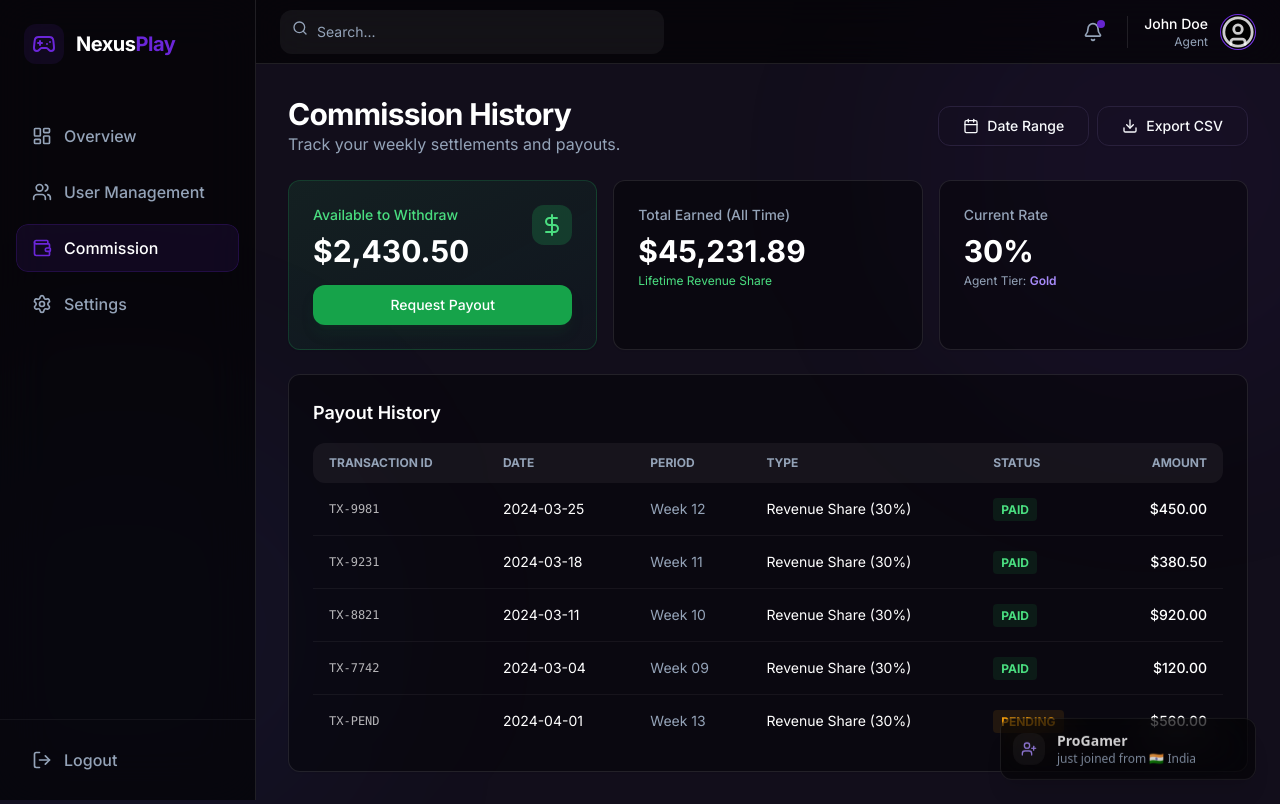
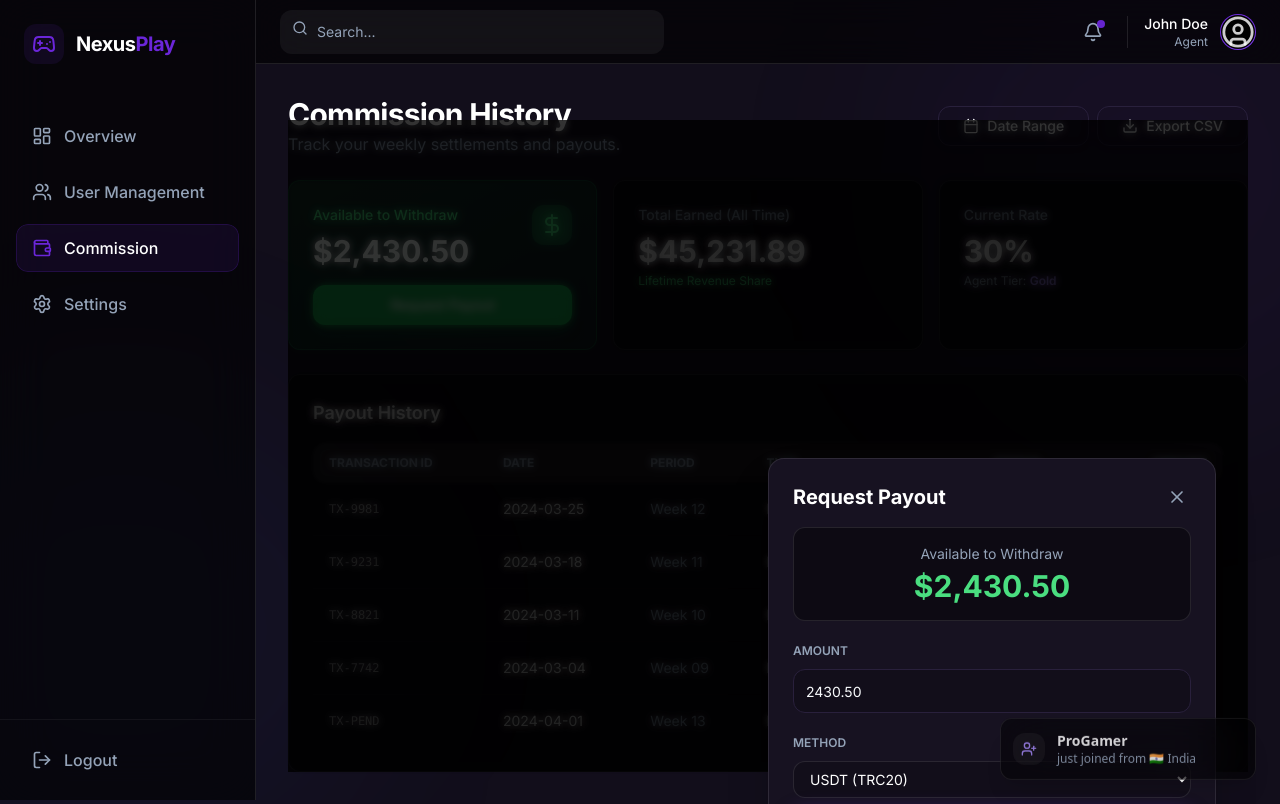
Before and after one commit to Karamkottish/GamingFullstack, a Next.js app in the folder frontend/: page /dashboard/agent/commission in a window 1280 px wide. Both pictures are taken after a click on the button "Request Payout". Built offline with nearby package versions, Linux system fonts and the light colour scheme.

Commit message:
added final tochues

```diff
--- a/frontend/src/app/dashboard/agent/commission/page.tsx
+++ b/frontend/src/app/dashboard/agent/commission/page.tsx
@@ -1,7 +1,11 @@
 "use client"
+import { useState } from "react"
 import { Download, Calendar, DollarSign, Filter } from "lucide-react"
 import { Button } from "@/components/ui/Button"
 import { Card } from "@/components/ui/Card"
+import { Modal } from "@/components/ui/Modal"
+import { Input } from "@/components/ui/Input"
+import { toast } from "sonner"
 
 // Dummy Commission Data
 const COMMISSION_HISTORY = [
@@ -13,6 +17,18 @@ const COMMISSION_HISTORY = [
 ]
 
 export default function AgentCommissionPage() {
+    const [isPayoutOpen, setIsPayoutOpen] = useState(false)
+    const [isLoading, setIsLoading] = useState(false)
+
+    const handleRequestPayout = () => {
+        setIsLoading(true)
+        setTimeout(() => {
+            setIsLoading(false)
+            setIsPayoutOpen(false)
+            toast.success("Payout request submitted!")
+        }, 1500)
+    }
+
     return (
         <div className="space-y-6">
             <div className="flex items-center justify-between">
@@ -32,6 +48,30 @@ export default function AgentCommissionPage() {
                 </div>
             </div>
 
+            {/* Payout Modal */}
+            <Modal isOpen={isPayoutOpen} onClose={() => setIsPayoutOpen(false)} title="Request Payout">
+                <div className="space-y-4">
+                    <div className="p-4 rounded-xl bg-black/40 border border-white/10 text-center">
+                        <p className="text-sm text-muted-foreground mb-1">Available to Withdraw</p>
+                        <h2 className="text-3xl font-bold text-green-400">$2,430.50</h2>
+                    </div>
+                    <div className="space-y-2">
+                        <label className="text-xs font-semibold text-muted-foreground uppercase">Amount</label>
+                        <Input defaultValue="2430.50" className="bg-black/20" />
+                    </div>
+                    <div className="space-y-2">
+                        <label className="text-xs font-semibold text-muted-foreground uppercase">Method</label>
+                        <select className="w-full bg-black/20 border border-white/10 rounded-lg px-3 py-2 text-sm text-white focus:outline-none focus:border-primary/50">
+                            <option>USDT (TRC20)</option>
+                            <option>Bank Transfer</option>
+                        </select>
+                    </div>
+                    <Button variant="glow" onClick={handleRequestPayout} isLoading={isLoading} className="w-full">
+                        Confirm Request
+                    </Button>
+                </div>
+            </Modal>
+
             {/* Summary Cards */}
             <div className="grid grid-cols-1 md:grid-cols-3 gap-4">
                 <Card className="p-6 bg-gradient-to-br from-green-500/10 to-emerald-600/5 border-green-500/20">
@@ -44,7 +84,10 @@ export default function AgentCommissionPage() {
                             <DollarSign className="h-6 w-6" />
                         </div>
                     </div>
-                    <Button className="w-full mt-4 bg-green-600 hover:bg-green-700 text-white border-none shadow-lg shadow-green-900/20">
+                    <Button
+                        onClick={() => setIsPayoutOpen(true)}
+                        className="w-full mt-4 bg-green-600 hover:bg-green-700 text-white border-none shadow-lg shadow-green-900/20"
+                    >
                         Request Payout
                     </Button>
                 </Card>
--- a/frontend/src/app/dashboard/agent/users/page.tsx
+++ b/frontend/src/app/dashboard/agent/users/page.tsx
@@ -1,8 +1,11 @@
 "use client"
-import { Search, MoreVertical, Ban, CheckCircle } from "lucide-react"
+import { useState } from "react"
+import { Search, MoreVertical, Ban, CheckCircle, Plus } from "lucide-react"
 import { Button } from "@/components/ui/Button"
 import { Input } from "@/components/ui/Input"
 import { Card } from "@/components/ui/Card"
+import { Modal } from "@/components/ui/Modal"
+import { toast } from "sonner"
 
 // Dummy Data for Backend Reference
 const USERS_DATA = [
@@ -14,6 +17,19 @@ const USERS_DATA = [
 ]
 
 export default function AgentUsersPage() {
+    const [isAddUserOpen, setIsAddUserOpen] = useState(false)
+    const [isLoading, setIsLoading] = useState(false)
+
+    const handleAddUser = (e: React.FormEvent) => {
+        e.preventDefault()
+        setIsLoading(true)
+        setTimeout(() => {
+            setIsLoading(false)
+            setIsAddUserOpen(false)
+            toast.success("User added successfully!")
+        }, 1000)
+    }
+
     return (
         <div className="space-y-6">
             <div className="flex items-center justify-between">
@@ -21,10 +37,33 @@ export default function AgentUsersPage() {
                     <h1 className="text-3xl font-bold tracking-tight text-white">User Management</h1>
                     <p className="text-muted-foreground">Manage players registered under your agency.</p>
                 </div>
-                <Button variant="glow">
+                <Button variant="glow" onClick={() => setIsAddUserOpen(true)}>
                     + Add New User
                 </Button>
             </div>
+
+            {/* Add User Modal */}
+            <Modal isOpen={isAddUserOpen} onClose={() => setIsAddUserOpen(false)} title="Register New Player">
+                <form onSubmit={handleAddUser} className="space-y-4">
+                    <div className="space-y-2">
+                        <label className="text-xs font-semibold text-muted-foreground uppercase">Username</label>
+                        <Input placeholder="e.g. gamer123" required className="bg-black/20" />
+                    </div>
+                    <div className="space-y-2">
+                        <label className="text-xs font-semibold text-muted-foreground uppercase">Email</label>
+                        <Input type="email" placeholder="player@email.com" required className="bg-black/20" />
+                    </div>
+                    <div className="space-y-2">
+                        <label className="text-xs font-semibold text-muted-foreground uppercase">Initial Credit Limit</label>
+                        <Input type="number" placeholder="0.00" className="bg-black/20" />
+                    </div>
+                    <div className="pt-2">
+                        <Button type="submit" variant="glow" className="w-full" isLoading={isLoading}>
+                            Create Account
+                        </Button>
+                    </div>
+                </form>
+            </Modal>
 
             <Card className="bg-black/40 border-white/10 backdrop-blur-sm p-6">
                 {/* Filters */}
@@ -68,8 +107,8 @@ export default function AgentUsersPage() {
                                     </td>
                                     <td className="px-4 py-4">
                                         <span className={`inline-flex items-center gap-1.5 px-2.5 py-1 rounded-full text-xs font-medium ${user.status === 'ACTIVE'
-                                                ? 'bg-green-500/10 text-green-400 border border-green-500/20'
-                                                : 'bg-red-500/10 text-red-400 border border-red-500/20'
+                                            ? 'bg-green-500/10 text-green-400 border border-green-500/20'
+                                            : 'bg-red-500/10 text-red-400 border border-red-500/20'
                                             }`}>
                                             {user.status === 'ACTIVE' ? <CheckCircle className="h-3 w-3" /> : <Ban className="h-3 w-3" />}
                                             {user.status}
--- /dev/null
+++ b/frontend/src/components/ui/Modal.tsx
@@ -0,0 +1,47 @@
+"use client"
+import * as React from "react"
+import { X } from "lucide-react"
+import { motion, AnimatePresence } from "framer-motion"
+import { cn } from "@/lib/utils"
+
+interface ModalProps {
+    isOpen: boolean
+    onClose: () => void
+    title: string
+    children: React.ReactNode
+}
+
+export function Modal({ isOpen, onClose, title, children }: ModalProps) {
+    return (
+        <AnimatePresence>
+            {isOpen && (
+                <>
+                    {/* Backdrop */}
+                    <motion.div
+                        initial={{ opacity: 0 }}
+                        animate={{ opacity: 1 }}
+                        exit={{ opacity: 0 }}
+                        onClick={onClose}
+                        className="fixed inset-0 bg-black/80 backdrop-blur-sm z-50"
+                    />
+
+                    {/* Content */}
+                    <motion.div
+                        initial={{ opacity: 0, scale: 0.95, y: 20 }}
+                        animate={{ opacity: 1, scale: 1, y: 0 }}
+                        exit={{ opacity: 0, scale: 0.95, y: 20 }}
+                        className="fixed left-1/2 top-1/2 -translate-x-1/2 -translate-y-1/2 w-full max-w-md bg-card border border-white/10 rounded-2xl p-6 shadow-2xl z-50"
+                    >
+                        <div className="flex items-center justify-between mb-4">
+                            <h2 className="text-xl font-bold text-white">{title}</h2>
+                            <button onClick={onClose} className="p-1 rounded-lg hover:bg-white/10 transition-colors">
+                                <X className="h-5 w-5 text-muted-foreground" />
+                            </button>
+                        </div>
+                        {children}
+                    </motion.div>
+                </>
+            )}
+        </AnimatePresence>
+    )
+}
```
Also changed, not shown: frontend/src/app/dashboard/affiliate/page.tsx (+28 -21 lines), 1 other file (tests, documents, lock files or other folders).
